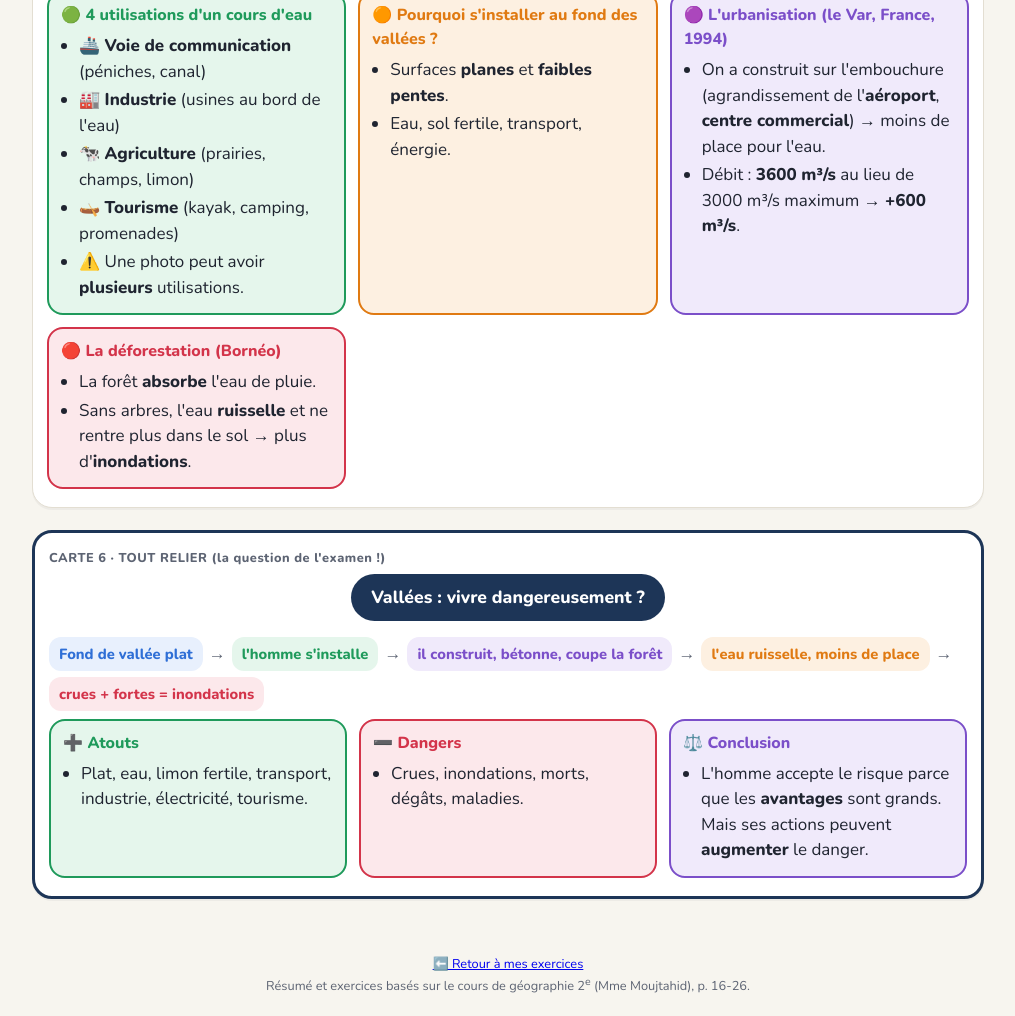
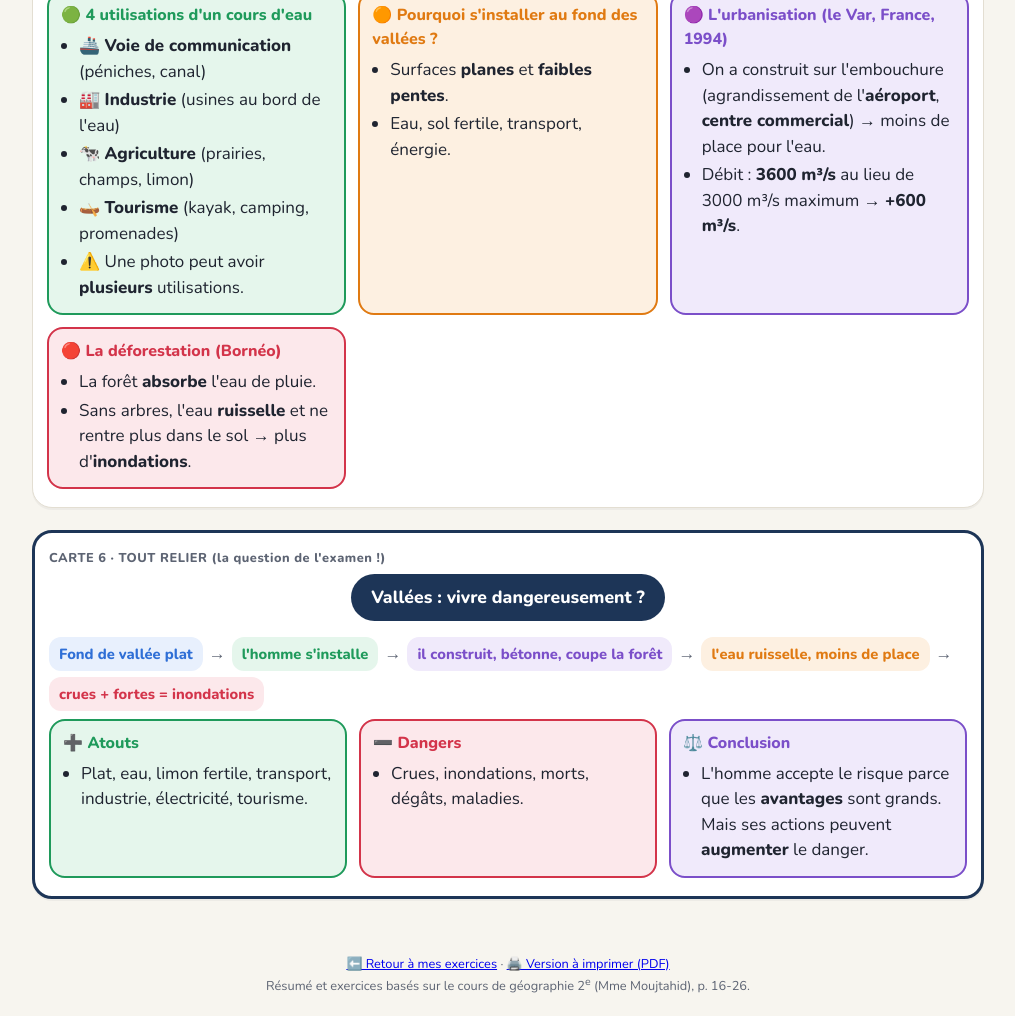
Before and after one commit to Quran-Darbi/Yaso-exercise-, a plain HTML site: page geo-vallees.html in a window 1280 px wide. Shown: the part 4690-5706 px from the top of the page, without its empty margins (132-1147 px from the left). Drawn offline with nearby package versions, Linux system fonts and the light colour scheme.

Commit message:
Add printable PDF of the geography revision (Les vallées)
Co-Authored-By: Claude Sonnet 5.5 <noreply@anthropic.com>
Claude-Session: https://claude.ai/code/session_01D1wey1oLKVfhAZTia6jCeL

```diff
--- a/geo-vallees.html
+++ b/geo-vallees.html
@@ -409,7 +409,7 @@ footer{text-align:center;color:var(--muted);font-size:.8rem;padding:20px}
   <div class="tip">🍽️ La prof propose des cours de <b>remédiation pendant le temps de midi</b> : c'est le bon moment pour lui demander la page 26 et les « liens » entre chapitres.</div>
 </section>
 </main>
-<footer><a href="index.html">⬅️ Retour à mes exercices</a><br>Résumé et exercices basés sur le cours de géographie 2<sup>e</sup> (Mme Moujtahid), p. 16-26.</footer>
+<footer><a href="index.html">⬅️ Retour à mes exercices</a> · <a href="geo-vallees-imprimer.pdf">🖨️ Version à imprimer (PDF)</a><br>Résumé et exercices basés sur le cours de géographie 2<sup>e</sup> (Mme Moujtahid), p. 16-26.</footer>
 
 <script>
 // ---------- navigation ----------
```
Also changed, not shown: index.html (+1 -0 lines), 1 other file.
